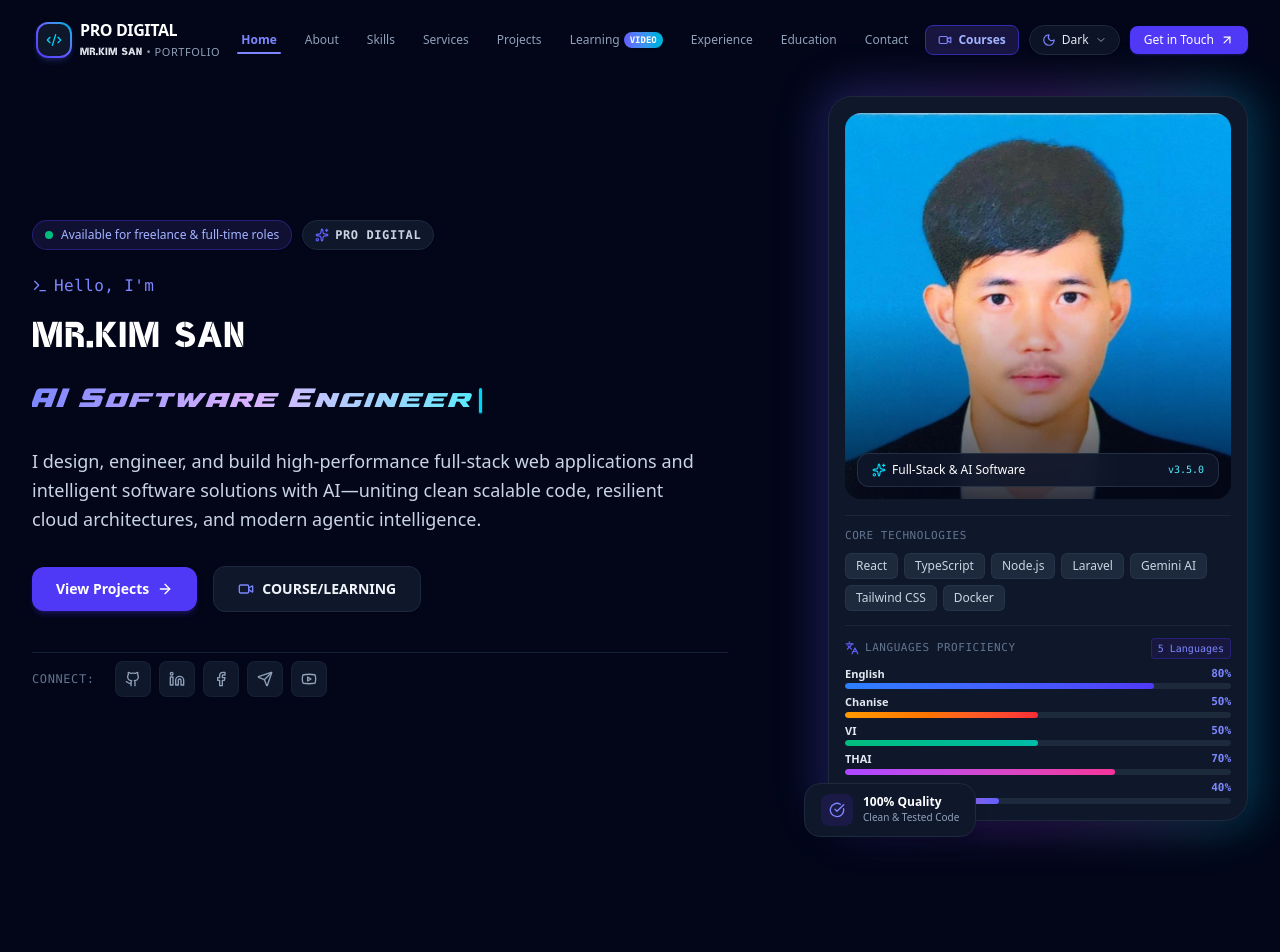
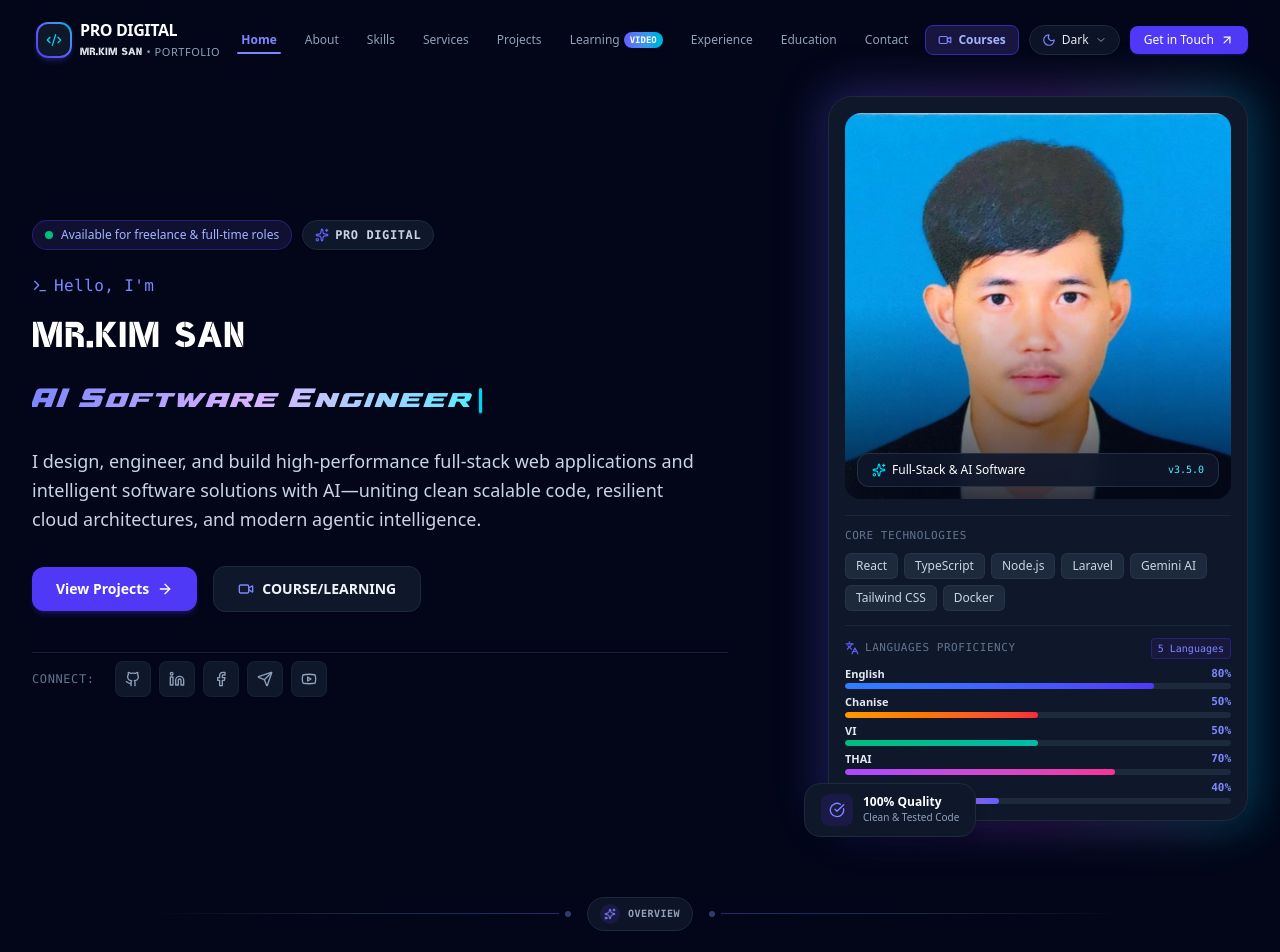
Before and after one commit to KH-CODING145/MR.KIMSAN, a React (Vite) app: page / in a window 1280 px wide. Shown: the top 952 px of the page. Built offline with nearby package versions, Linux system fonts and the light colour scheme.

Commit message:
feat(ui): add animated section dividers
Introduce a reusable SectionDivider component to improve visual flow and navigation between portfolio sections.

```diff
--- a/src/App.tsx
+++ b/src/App.tsx
@@ -15,6 +15,17 @@ import BackToTop from './components/BackToTop';
 import PortfolioSkeleton from './components/PortfolioSkeleton';
 import ResumeModal from './components/ResumeModal';
 import CourseLearningModal from './components/CourseLearningModal';
+import SectionDivider from './components/SectionDivider';
+import {
+  Sparkles,
+  Code2,
+  Layers,
+  FolderGit2,
+  GraduationCap,
+  Briefcase,
+  BookOpen,
+  Send,
+} from 'lucide-react';
 import { useTheme } from './hooks/useTheme';
 import { useMetaManager } from './hooks/useMetaManager';
 import { useIntersectionObserver } from './hooks/useIntersectionObserver';
@@ -108,6 +119,8 @@ export default function App() {
           onOpenCourseModal={() => handleOpenCourseModal()}
         />
 
+        <SectionDivider icon={Sparkles} label="Overview" />
+
         {/* 2. About Section */}
         <About
           personal={portfolio.personal}
@@ -115,11 +128,17 @@ export default function App() {
           statistics={portfolio.statistics}
         />
 
+        <SectionDivider icon={Code2} label="Stack" />
+
         {/* 3. Skills Section */}
         <Skills skills={portfolio.skills as any} />
 
+        <SectionDivider icon={Layers} label="Offerings" />
+
         {/* 4. Services Section */}
         <Services services={portfolio.services} />
+
+        <SectionDivider icon={FolderGit2} label="Work" />
 
         {/* 5. Projects Section with Active Project Tracking */}
         <Projects
@@ -128,17 +147,25 @@ export default function App() {
           onSelectProject={setActiveProject}
         />
 
+        <SectionDivider icon={GraduationCap} label="Learning" />
+
         {/* 6. Course & Video Lessons Section */}
         <Courses onOpenCourseModal={handleOpenCourseModal} />
 
+        <SectionDivider icon={Briefcase} label="Career" />
+
         {/* 7. Experience Section */}
         <Experience experience={portfolio.experience} />
+
+        <SectionDivider icon={BookOpen} label="Academic" />
 
         {/* 8. Education Section */}
         <Education
           education={portfolio.education}
           onOpenCourseModal={() => handleOpenCourseModal()}
         />
+
+        <SectionDivider icon={Send} label="Connect" />
 
         {/* 9. Contact Section */}
         <Contact personal={portfolio.personal} social={portfolio.social} />
--- /dev/null
+++ b/src/components/SectionDivider.tsx
@@ -0,0 +1,64 @@
+import { motion, useReducedMotion } from 'motion/react';
+import { LucideIcon } from 'lucide-react';
+
+interface SectionDividerProps {
+  icon: LucideIcon;
+  label?: string;
+  className?: string;
+}
+
+export default function SectionDivider({ icon: Icon, label, className = '' }: SectionDividerProps) {
+  const shouldReduceMotion = useReducedMotion();
+
+  return (
+    <div
+      role="separator"
+      aria-hidden="true"
+      className={`relative w-full max-w-5xl mx-auto px-4 sm:px-6 py-2 sm:py-3 flex items-center justify-center overflow-hidden select-none pointer-events-none ${className}`}
+    >
+      {/* Left Gradient Line with subtle pulsing accent */}
+      <div className="flex-1 flex items-center">
+        <motion.div
+          initial={shouldReduceMotion ? false : { scaleX: 0, opacity: 0 }}
+          whileInView={{ scaleX: 1, opacity: 1 }}
+          viewport={{ once: true, amount: 0.5 }}
+          transition={{ duration: 0.7, ease: [0.16, 1, 0.3, 1] }}
+          className="w-full h-px origin-right bg-gradient-to-r from-transparent via-slate-200 to-indigo-300/60 dark:via-slate-800 dark:to-indigo-500/40"
+        />
+        {/* Subtle decorative tech tick */}
+        <div className="w-1.5 h-1.5 rounded-full bg-indigo-500/40 dark:bg-indigo-400/40 shrink-0 ml-1.5 hidden sm:block" />
+      </div>
+
+      {/* Center Floating Icon Pill */}
+      <motion.div
+        initial={shouldReduceMotion ? false : { scale: 0.8, opacity: 0 }}
+        whileInView={{ scale: 1, opacity: 1 }}
+        viewport={{ once: true, amount: 0.5 }}
+        transition={{ duration: 0.5, delay: shouldReduceMotion ? 0 : 0.15, ease: 'easeOut' }}
+        className="mx-3 sm:mx-4 flex items-center gap-2 px-3 py-1.5 rounded-full bg-white/90 dark:bg-slate-900/90 border border-slate-200/90 dark:border-slate-800 shadow-xs backdrop-blur-xs shrink-0 group transition-all"
+      >
+        <div className="w-5 h-5 rounded-full bg-indigo-50 dark:bg-indigo-950/80 text-indigo-600 dark:text-indigo-400 flex items-center justify-center shrink-0">
+          <Icon className="w-3 h-3" />
+        </div>
+        {label && (
+          <span className="text-[10px] font-mono font-semibold uppercase tracking-wider text-slate-500 dark:text-slate-400">
+            {label}
+          </span>
+        )}
+      </motion.div>
+
+      {/* Right Gradient Line with subtle pulsing accent */}
+      <div className="flex-1 flex items-center">
+        {/* Subtle decorative tech tick */}
+        <div className="w-1.5 h-1.5 rounded-full bg-indigo-500/40 dark:bg-indigo-400/40 shrink-0 mr-1.5 hidden sm:block" />
+        <motion.div
+          initial={shouldReduceMotion ? false : { scaleX: 0, opacity: 0 }}
+          whileInView={{ scaleX: 1, opacity: 1 }}
+          viewport={{ once: true, amount: 0.5 }}
+          transition={{ duration: 0.7, ease: [0.16, 1, 0.3, 1] }}
+          className="w-full h-px origin-left bg-gradient-to-l from-transparent via-slate-200 to-indigo-300/60 dark:via-slate-800 dark:to-indigo-500/40"
+        />
+      </div>
+    </div>
+  );
+}
```
